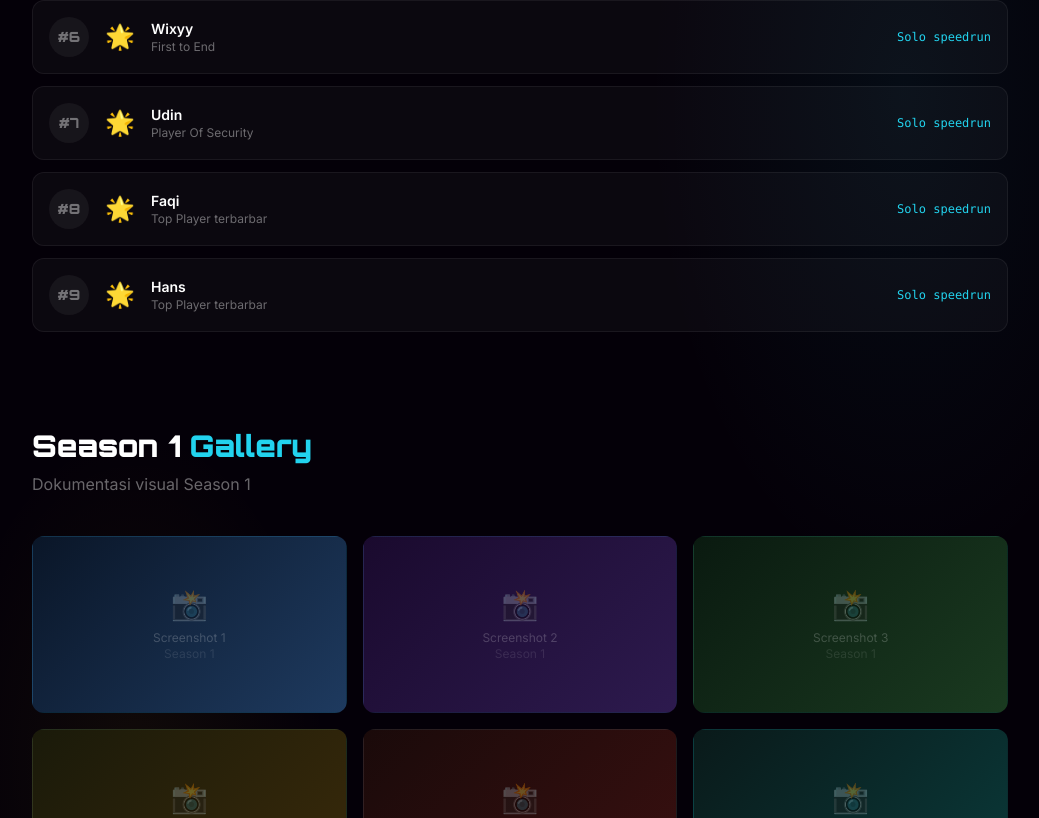
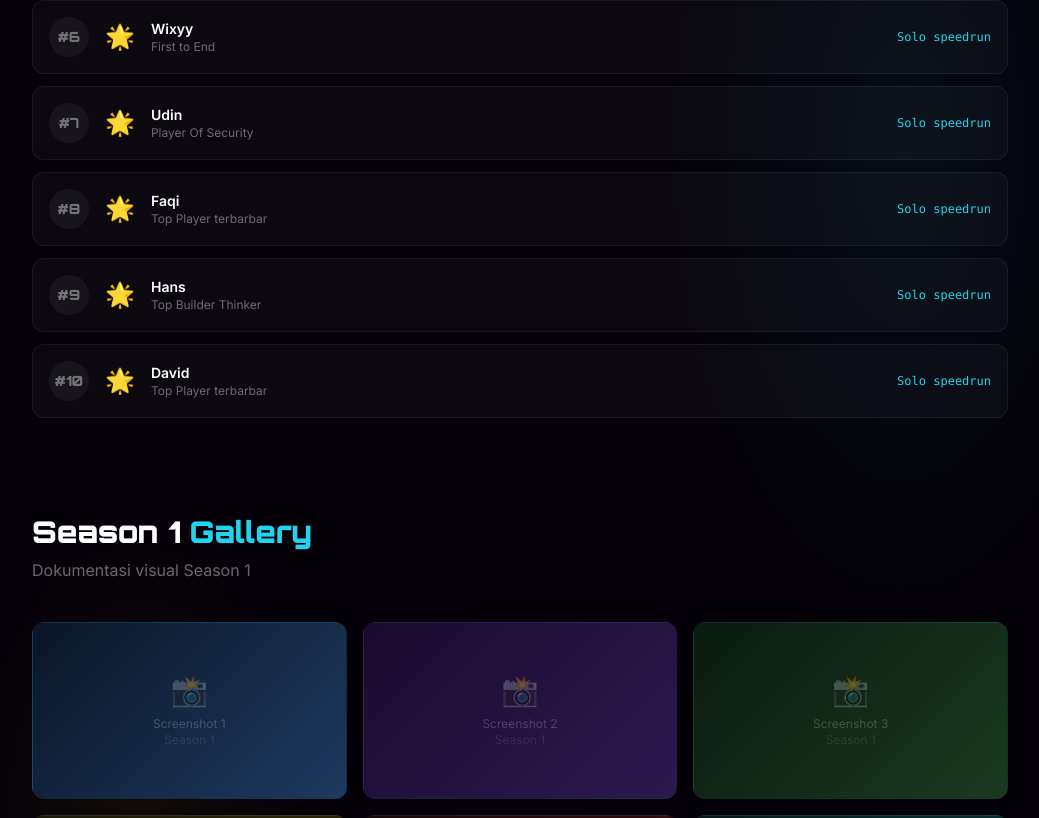
Before and after one commit to clavvwp/ClozhiSmp-Server, a Next.js app: page /season-1 in a window 1280 px wide. Shown: the part 1900-2718 px from the top of the page, without its empty margins (120-1159 px from the left). Built offline with nearby package versions, Linux system fonts and the light colour scheme.

Commit message:
Update Top Player S1

```diff
--- a/src/app/season-1/page.tsx
+++ b/src/app/season-1/page.tsx
@@ -46,7 +46,8 @@ const TOP_PLAYERS = [
   { rank: 6, name: 'Wixyy',   achievement: 'First to End',   icon: '🌟', detail: 'Solo speedrun' },
   { rank: 7, name: 'Udin',   achievement: 'Player Of Security',   icon: '🌟', detail: 'Solo speedrun' },
   { rank: 8, name: 'Faqi',   achievement: 'Top Player terbarbar',   icon: '🌟', detail: 'Solo speedrun' },
-  { rank: 9, name: 'Hans',   achievement: 'Top Player terbarbar',   icon: '🌟', detail: 'Solo speedrun' },
+  { rank: 9, name: 'Hans',   achievement: 'Top Builder Thinker',   icon: '🌟', detail: 'Solo speedrun' },
+  { rank: 10, name: 'David',   achievement: 'Top Player terbarbar',   icon: '🌟', detail: 'Solo speedrun' },
 ];
 
 const SCREENSHOTS: string[] = [
```
